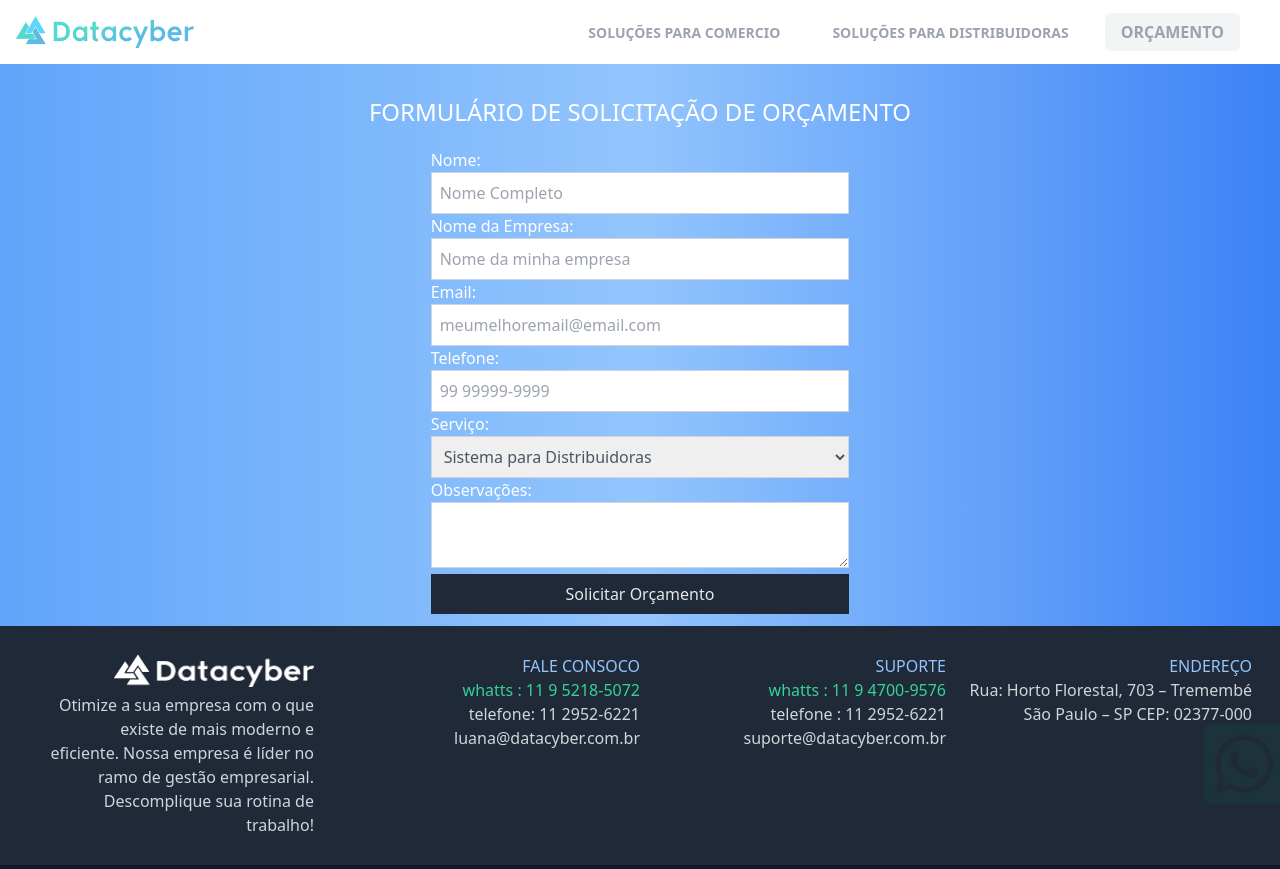
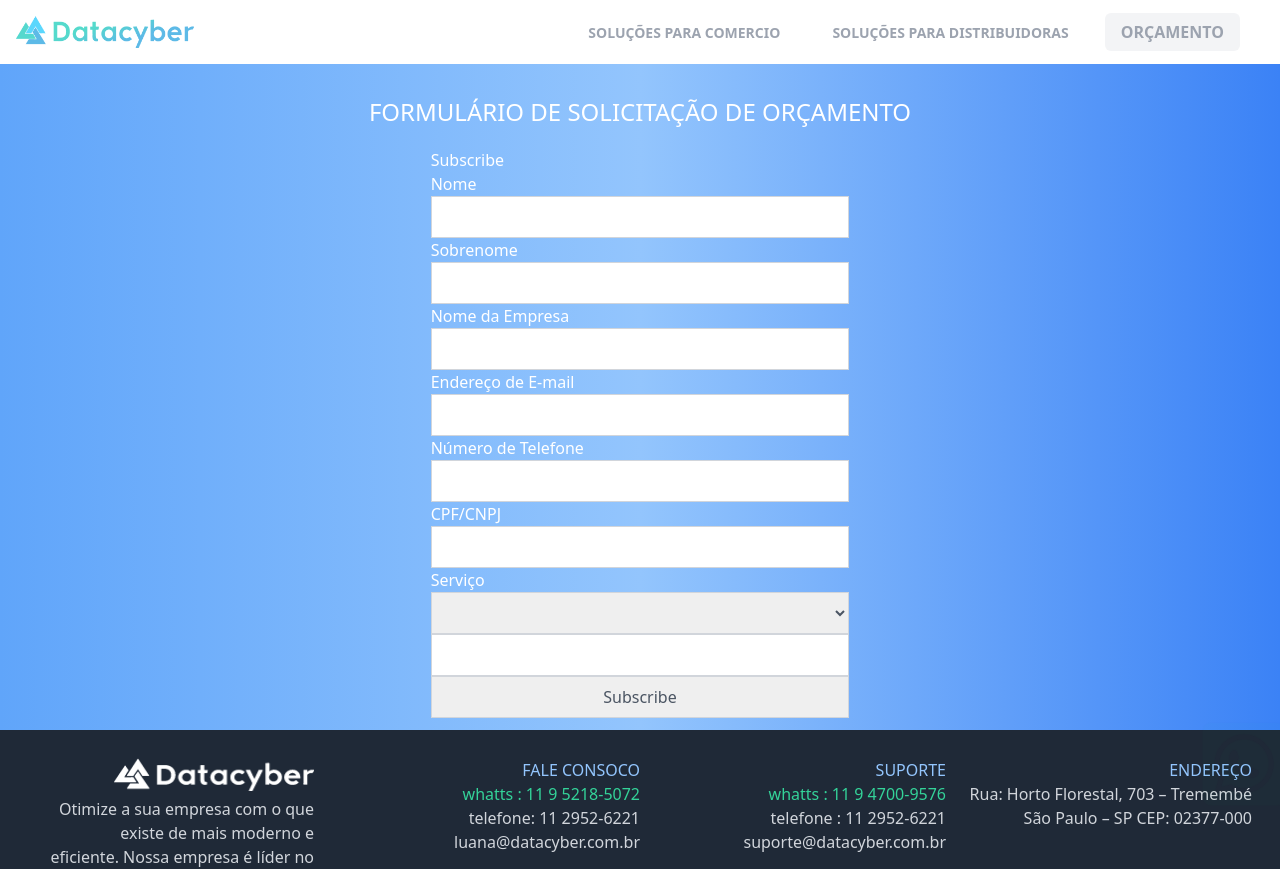
Before and after one commit to Lucasalmeida-ux/datacyber, a Next.js app: page /contact in a window 1280 px wide. Shown: the top 869 px of the page. Built offline with nearby package versions, Linux system fonts and the light colour scheme.

Commit message:
configurando link mailchimp

```diff
--- a/src/components/layout/Header.js
+++ b/src/components/layout/Header.js
@@ -30,9 +30,9 @@ export default function Header() {
                         </Link>
                     </item>
                     <item className="w-screen bg-white block md:inline">
-                        <Link href="/contact">
-                            <a className="transition-colors text-gray-400 hover:text-white uppercase mr-5 md:py-2 px-4 md:font-semibold rounded-md md:bg-gray-100 hover:bg-blue-400">Orçamento</a>
-                        </Link>
+
+                            <a href="http://eepurl.com/hplomL" target="_BLANK" className="transition-colors text-gray-400 hover:text-white uppercase mr-5 md:py-2 px-4 md:font-semibold rounded-md md:bg-gray-100 hover:bg-blue-400">Orçamento</a>
+
                     </item>
                 </nav>
             </div>
--- a/src/pages/contact.js
+++ b/src/pages/contact.js
@@ -13,7 +13,7 @@ export default function Contact() {
                     <h1 className="md:text-2xl uppercase font-medium text-center text-white m-5">Formulário de Solicitação de orçamento</h1>
                     <div className="grid grid-cols-9 text-white">
                         <div className="col-span-3 col-start-4">
-                            <form>
+                            {/* <form>
                                 <label htmlFor="name">Nome:</label>
                                 <input type="text" id="name" placeholder="Nome Completo" className="outline-none" />
 
@@ -37,7 +37,58 @@ export default function Contact() {
                                 <textarea id="obs" className="outline-none" />
 
                                 <input type="submit" value="Solicitar Orçamento" className="cursor-pointer bg-gray-800 text-gray-200 border-none hover:bg-gray-700" />
-                            </form>
+                            </form> */}
+
+
+                            <div id="mc_embed_signup">
+                                <form action="https://datacyber.us7.list-manage.com/subscribe/post?u=b9f5572c1b7d5b4c1f579e125&amp;id=a8bae7bbfd" method="post" id="mc-embedded-subscribe-form" name="mc-embedded-subscribe-form" className="validate" target="_blank" novalidate>
+                                    <div id="mc_embed_signup_scroll">
+                                        <h2>Subscribe</h2>
+                                        <div className="mc-field-group">
+                                            <label htmlFor="mce-FNAME">Nome </label>
+                                            <input type="text" value="" name="FNAME" className="required" id="mce-FNAME" />
+                                        </div>
+                                        <div className="mc-field-group">
+                                            <label htmlFor="mce-LNAME">Sobrenome </label>
+                                            <input type="text" value="" name="LNAME" className="required" id="mce-LNAME" />
+                                        </div>
+                                        <div className="mc-field-group">
+                                            <label htmlFor="mce-NAMEEMP">Nome da Empresa </label>
+                                            <input type="text" value="" name="NAMEEMP" className="required" id="mce-NAMEEMP" />
+                                        </div>
+                                        <div className="mc-field-group">
+                                            <label htmlFor="mce-EMAIL">Endereço de E-mail </label>
+                                            <input type="email" value="" name="EMAIL" className="required email" id="mce-EMAIL" />
+                                        </div>
+                                        <div className="mc-field-group size1of2">
+                                            <label htmlFor="mce-PHONE">Número de Telefone </label>
+                                            <input type="text" name="PHONE" className="" value="" id="mce-PHONE" />
+                                        </div>
+                                        <div className="mc-field-group">
+                                            <label htmlFor="mce-MMERGE5">CPF/CNPJ </label>
+                                            <input type="text" value="" name="MMERGE5" className="required" id="mce-MMERGE5" />
+                                        </div>
+                                        <div className="mc-field-group">
+                                            <label htmlFor="mce-MMERGE7">Serviço </label>
+                                            <select name="MMERGE7" className="" id="mce-MMERGE7">
+                                                <option value=""></option>
+                                                <option value="Sistema para distribuidora">Sistema para distribuidora</option>
+                                                <option value="Sistema para comercio varegista">Sistema para comercio varegista</option>
+
+                                            </select>
+                                        </div>
+                                        <div id="mce-responses" className="clear">
+                                            <div className="response" id="mce-error-response" ></div>
+                                            <div className="response" id="mce-success-response" ></div>
+                                        </div>
+
+                                        <div aria-hidden="true">
+                                            <input type="text" name="b_b9f5572c1b7d5b4c1f579e125_a8bae7bbfd" tabindex="-1" value="" />
+                                        </div>
+                                        <div className="clear"> <input type="submit" value="Subscribe" name="subscribe" id="mc-embedded-subscribe" className="button" /></div>
+                                    </div>
+                                </form>
+                            </div>
                         </div>
                     </div>
                 </div>
```
